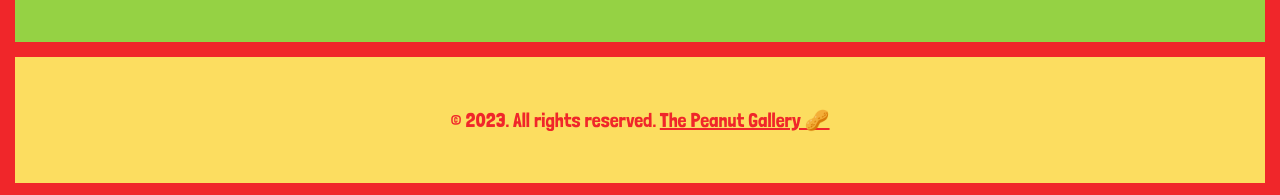
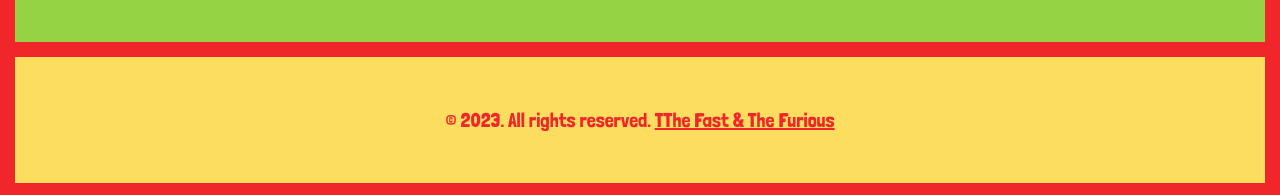
Before and after one commit to P-Brower/bbb.lol, a Jekyll site: the page built from index.html, in a window 1280 px wide and 900 px high, scrolled down 3830 px. Shown: the part 702-897 px from the top of the window. Built offline with Jekyll 4.4.1, drawn with Linux system fonts in a browser that asks for light colours; the list of posts is cut into pages by our own code.

Commit message:
accidentally inappropriate

```diff
--- a/_config.yml
+++ b/_config.yml
@@ -14,7 +14,7 @@
 
 # Site Meta
 author:
-  name: The Peanut Gallery 🥜
+  name: TThe Fast & The Furious
 
 description: "We used software that's typically reserved for professionals to bring you the best Bob's Burger Butt tracker around."
 
```
